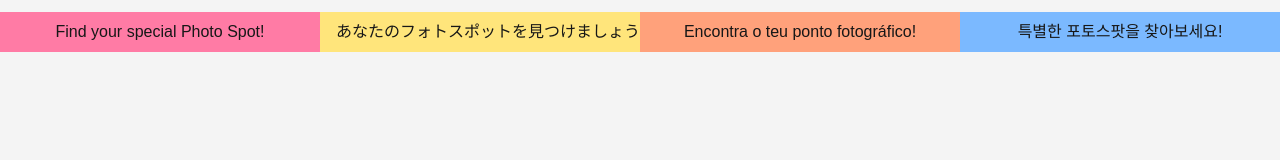
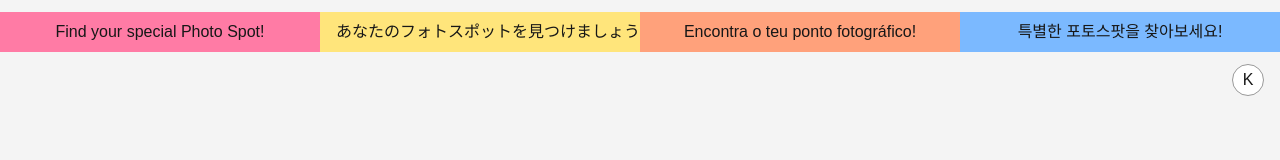
Before and after one commit to InQ-InQ-InQ-InQ-InQ/2025-Project-Team1-Winter-FE, a Next.js app: page / in a window 1280 px wide. Shown: the top 160 px of the page. Built offline with nearby package versions, Linux system fonts and the light colour scheme.

Commit message:
feat: implement profile button & modal

```diff
--- /dev/null
+++ b/src/shared/ui/ProfileButton.tsx
@@ -0,0 +1,33 @@
+"use client";
+
+import React, { useState } from "react";
+import ProfileModal from "./ProfileModal";
+import { cn } from "@/shared/utils";
+
+interface ProfileProps {
+  className?: string;
+}
+
+export default function ProfileButton({ className }: ProfileProps) {
+  const [isVisible, setVisible] = useState(false);
+  return (
+    <div
+      className={cn("absolute w-fit", className)}
+      onClick={() => setVisible(!isVisible)}
+      // onMouseEnter={() => setVisible(true)}
+      // onMouseLeave={() => setVisible(false)}
+    >
+      <button className="border-border-color/80 size-8 cursor-pointer rounded-[50%] border bg-white">
+        K
+      </button>
+      <div
+        className={cn(
+          "top-9 right-0 h-fit w-30",
+          isVisible ? "absolute" : "hidden",
+        )}
+      >
+        <ProfileModal />
+      </div>
+    </div>
+  );
+}
--- /dev/null
+++ b/src/shared/ui/ProfileModal.tsx
@@ -0,0 +1,11 @@
+import Link from "next/link";
+import React from "react";
+
+export default function ProfileModal() {
+  return (
+    <div className="flex size-full flex-col gap-y-1 rounded-md bg-white p-2 px-4 focus:outline-hidden">
+      <Link href="/profile">내 페이지</Link>
+      <Link href="/">로그인</Link>
+    </div>
+  );
+}
--- /dev/null
+++ b/src/shared/ui/index.ts
@@ -0,0 +1,2 @@
+export { default as ProfileButton } from "./ProfileButton";
+export { default as ProfileModal } from "./ProfileModal";
--- a/src/widgets/home/ui/HomeLayout.tsx
+++ b/src/widgets/home/ui/HomeLayout.tsx
@@ -4,11 +4,13 @@ import {
   AnimatedSlider,
   HomeRegionButtons,
 } from "@/widgets/home/ui";
+import { ProfileButton } from "@/shared/ui";
 
 export default function HomeLayout() {
   return (
     <div className="flex min-h-screen flex-col items-center justify-center gap-4">
       <AnimatedSlider />
+      <ProfileButton className="top-16 right-2 md:right-4" />
       <span className="prompt-extrabold text-6xl">SpotShare</span>
       <HomeSearch />
       <span>실시간 인기 포토스팟을 찾아보세요!</span>
```
